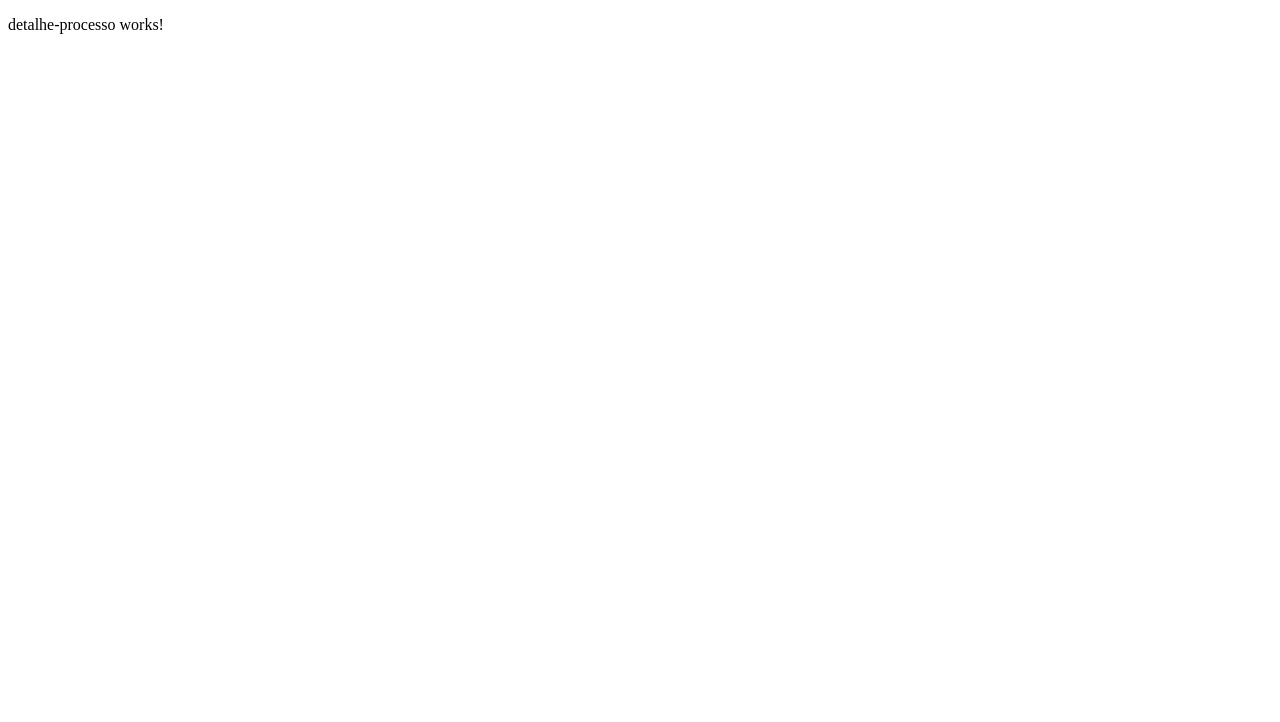
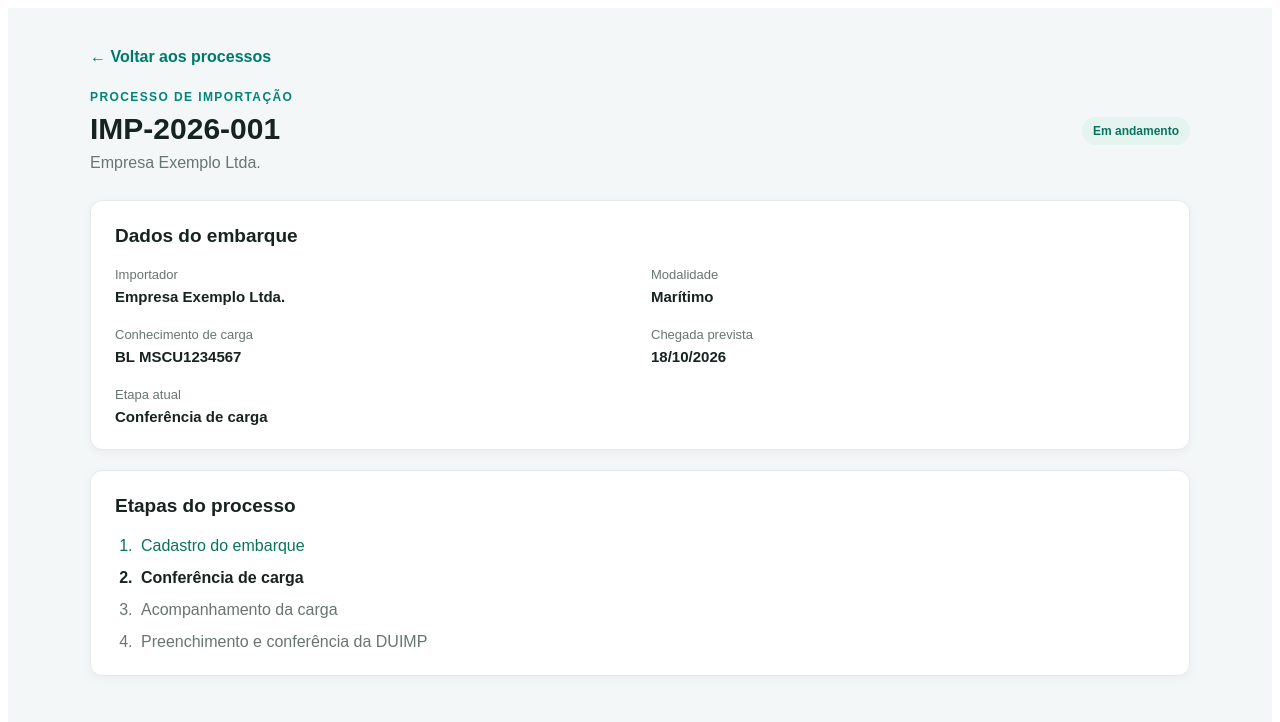
Before and after one commit to mviniciusps/atlas-comex-web, an Angular app: page /processos/IMP-2026-001 in a window 1280 px wide. Shown: the top 722 px of the page. Built offline with nearby package versions, Linux system fonts and the light colour scheme.

Commit message:
Dia 1 - Link de cada processo adicionado

```diff
--- a/src/app/features/processos/pages/detalhe-processo/detalhe-processo.component.html
+++ b/src/app/features/processos/pages/detalhe-processo/detalhe-processo.component.html
@@ -1 +1,60 @@
-<p>detalhe-processo works!</p>
+<main class="pagina">
+    @if (processo) {
+    <a class="voltar" routerLink="/">← Voltar aos processos</a>
+
+    <header class="cabecalho">
+        <div>
+            <p class="sobretitulo">PROCESSO DE IMPORTAÇÃO</p>
+            <h1>{{ processo.numero }}</h1>
+            <p class="descricao">{{ processo.importador }}</p>
+        </div>
+
+        <span [class]="'status status-' + processo.statusClass">
+            {{ processo.status }}
+        </span>
+    </header>
+
+    <section class="cartao">
+        <h2>Dados do embarque</h2>
+
+        <dl class="dados">
+            <div>
+                <dt>Importador</dt>
+                <dd>{{ processo.importador }}</dd>
+            </div>
+            <div>
+                <dt>Modalidade</dt>
+                <dd>{{ processo.modalidade }}</dd>
+            </div>
+            <div>
+                <dt>Conhecimento de carga</dt>
+                <dd>{{ processo.conhecimento || 'Não informado' }}</dd>
+            </div>
+            <div>
+                <dt>Chegada prevista</dt>
+                <dd>{{ processo.chegada || 'Não informada' }}</dd>
+            </div>
+            <div>
+                <dt>Etapa atual</dt>
+                <dd>{{ processo.etapa }}</dd>
+            </div>
+        </dl>
+    </section>
+
+    <section class="cartao">
+        <h2>Etapas do processo</h2>
+        <ol class="etapas">
+            <li class="concluida">Cadastro do embarque</li>
+            <li class="atual">{{ processo.etapa }}</li>
+            <li>Acompanhamento da carga</li>
+            <li>Preenchimento e conferência da DUIMP</li>
+        </ol>
+    </section>
+    } @else {
+    <section class="cartao nao-encontrado">
+        <h1>Processo não encontrado</h1>
+        <p>Volte à lista e selecione um processo cadastrado.</p>
+        <a class="voltar" routerLink="/">Voltar aos processos</a>
+    </section>
+    }
+</main>
--- a/src/app/features/processos/pages/detalhe-processo/detalhe-processo.component.scss
+++ b/src/app/features/processos/pages/detalhe-processo/detalhe-processo.component.scss
@@ -0,0 +1,133 @@
+:host {
+    display: block;
+    min-height: 100vh;
+    background: #f4f7f8;
+    color: #172321;
+    font-family: Arial, sans-serif;
+}
+
+.pagina {
+    max-width: 1100px;
+    margin: 0 auto;
+    padding: 40px;
+}
+
+.voltar {
+    display: inline-block;
+    margin-bottom: 24px;
+    color: #00796d;
+    font-weight: 600;
+    text-decoration: none;
+}
+
+.voltar:hover {
+    text-decoration: underline;
+}
+
+.cabecalho {
+    display: flex;
+    align-items: center;
+    justify-content: space-between;
+    gap: 24px;
+    margin-bottom: 28px;
+}
+
+.sobretitulo {
+    margin: 0 0 8px;
+    color: #008577;
+    font-size: 12px;
+    font-weight: 700;
+    letter-spacing: 1.4px;
+}
+
+h1,
+h2,
+p {
+    margin-top: 0;
+}
+
+h1 {
+    margin-bottom: 8px;
+    font-size: 30px;
+}
+
+.descricao {
+    margin-bottom: 0;
+    color: #687572;
+}
+
+.cartao {
+    margin-bottom: 20px;
+    padding: 24px;
+    border: 1px solid #e3eae8;
+    border-radius: 12px;
+    background: #fff;
+    box-shadow: 0 3px 12px rgb(23 35 33 / 4%);
+}
+
+.cartao h2 {
+    margin-bottom: 20px;
+    font-size: 19px;
+}
+
+.dados {
+    display: grid;
+    grid-template-columns: repeat(2, minmax(0, 1fr));
+    gap: 22px;
+    margin: 0;
+}
+
+.dados dt {
+    margin-bottom: 6px;
+    color: #687572;
+    font-size: 13px;
+}
+
+.dados dd {
+    margin: 0;
+    font-size: 15px;
+    font-weight: 600;
+}
+
+.status {
+    display: inline-block;
+    padding: 7px 11px;
+    border-radius: 999px;
+    font-size: 12px;
+    font-weight: 600;
+}
+
+.status-andamento {
+    background: #e5f4ef;
+    color: #08745f;
+}
+
+.status-pendente {
+    background: #fff3dc;
+    color: #946200;
+}
+
+.etapas {
+    display: grid;
+    gap: 14px;
+    margin: 0;
+    padding-left: 22px;
+}
+
+.etapas li {
+    padding-left: 4px;
+    color: #687572;
+}
+
+.etapas .concluida {
+    color: #08745f;
+}
+
+.etapas .atual {
+    color: #172321;
+    font-weight: 700;
+}
+
+.nao-encontrado p {
+    color: #687572;
+}
--- a/src/app/features/processos/pages/detalhe-processo/detalhe-processo.component.ts
+++ b/src/app/features/processos/pages/detalhe-processo/detalhe-processo.component.ts
@@ -1,11 +1,28 @@
-import { Component } from '@angular/core';
+import { Component, OnInit } from '@angular/core';
+import { ActivatedRoute, RouterLink } from '@angular/router';
+import { Processo, ProcessosService } from '../../services/processos.service';
 
 @Component({
   selector: 'app-detalhe-processo',
-  imports: [],
+  standalone: true,
+  imports: [RouterLink],
   templateUrl: './detalhe-processo.component.html',
   styleUrl: './detalhe-processo.component.scss'
 })
-export class DetalheProcessoComponent {
+export class DetalheProcessoComponent implements OnInit {
+  processo?: Processo;
+
+  constructor(
+    private route: ActivatedRoute,
+    private processosService: ProcessosService,
+  ) { }
+
+  ngOnInit(): void {
+    const numero = this.route.snapshot.paramMap.get('id');
+
+    if (numero) {
+      this.processo = this.processosService.buscarPorNumero(numero);
+    }
+  }
 
 }
```
